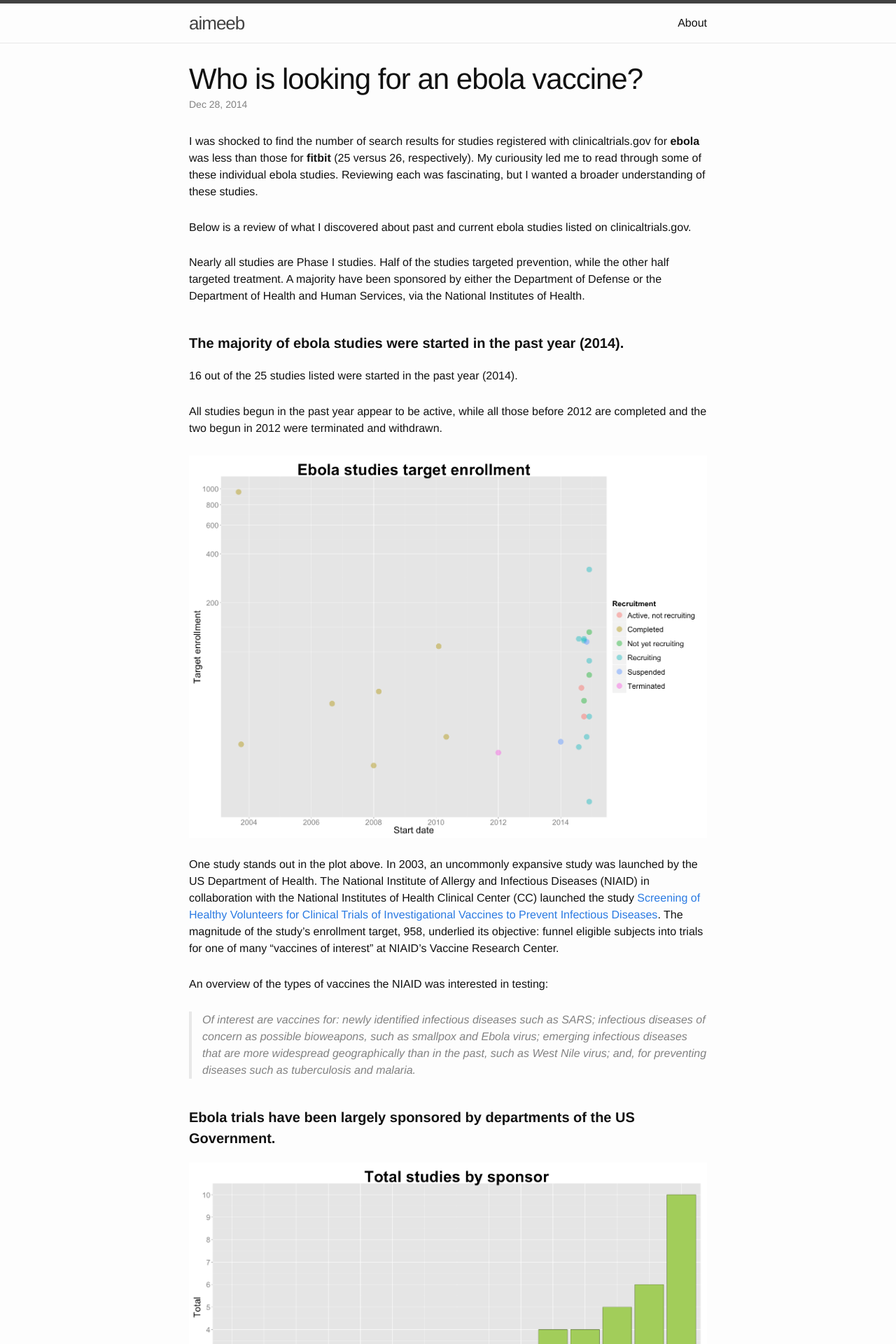
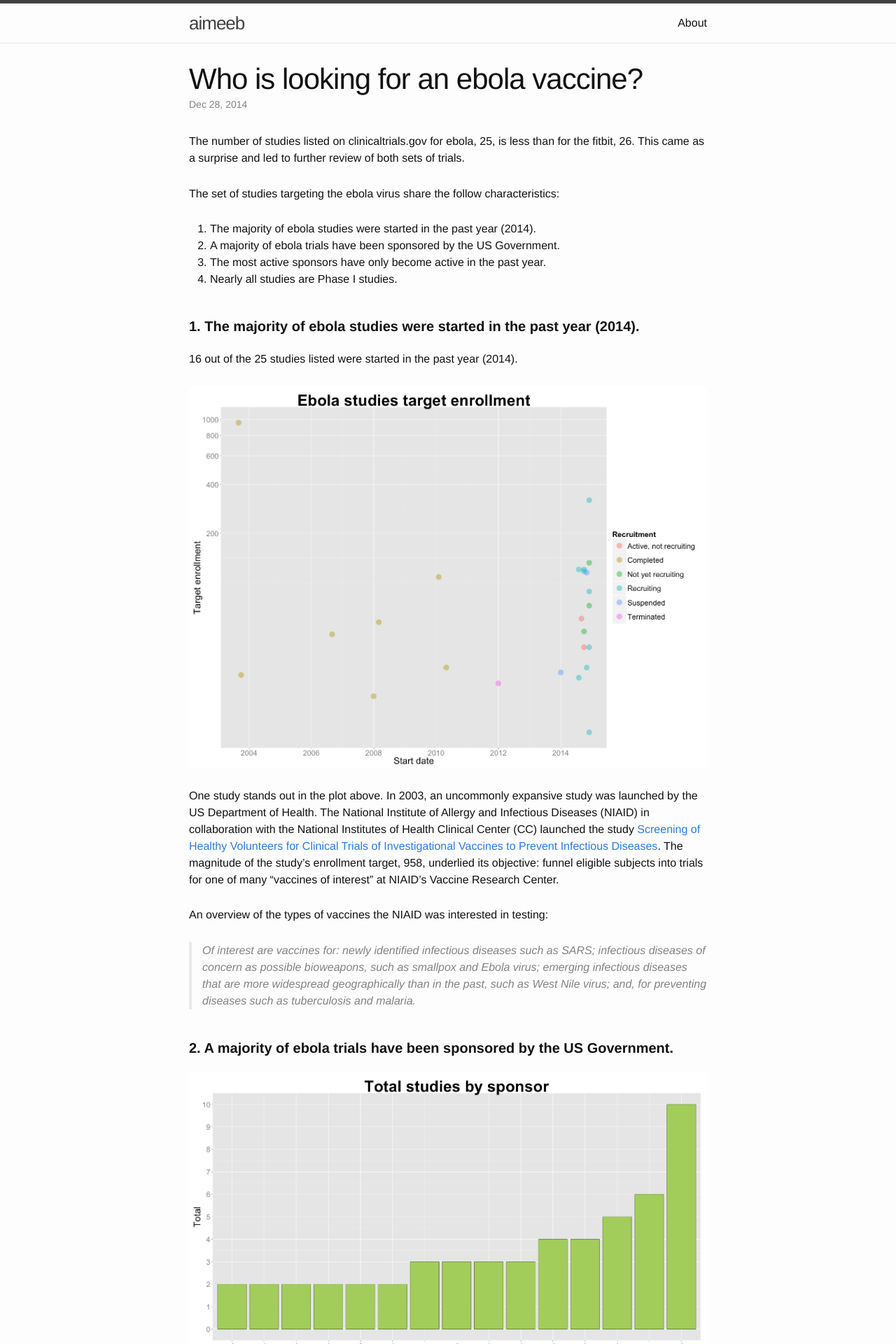
Before and after one commit to AimeeRose/aimeerose.github.io, a Jekyll site: the page built from _posts/2014-12-28-a-survey-of-ebola-trials.markdown, in a window 1280 px wide. Shown: the top 1920 px of the page at 70% size. Built offline with Jekyll 4.4.1, drawn with Linux system fonts in a browser that asks for light colours; comment, search, counter and statistics services are not loaded; some of the changed text lies outside the part shown.

Commit message:
More edits to ebola post

````diff
--- a/_drafts/ebola_studies/ebola_studies.rmd
+++ b/_drafts/ebola_studies/ebola_studies.rmd
@@ -129,7 +129,7 @@ qplot(factor(year), data = groups, geom="bar", fill=factor(sponsor)) +
   labs(title = 'Active sponsors', x = 'Start Date', y ='Number of trials') +
   scale_y_continuous(breaks = seq(0, 30, 2)) +
   scale_size(range=c(5,20), guide="none") +
-  theme(legend.title = element_blank(), legend.key.size = unit(1.5, "cm"), legend.text = element_text(size = rel(0.6))) + title
+  theme(legend.title = element_blank(), legend.key.size = unit(1.5, "cm")) + title
 ```
 
 #### Studies are targeting prevention and treatment equally.
--- a/_posts/2014-12-28-a-survey-of-ebola-trials.markdown
+++ b/_posts/2014-12-28-a-survey-of-ebola-trials.markdown
@@ -5,17 +5,18 @@ date:   2014-12-28 09:37:23
 categories: r clinical data
 ---
 
-I was shocked to find the number of search results for studies registered with clinicaltrials.gov for <strong>ebola</strong> was less than those for <strong>fitbit</strong> (25 versus 26, respectively). My curiousity led me to read through some of these individual ebola studies. Reviewing each was fascinating, but I wanted a broader understanding of these studies.
+The number of studies listed on clinicaltrials.gov for ebola, 25, is less than for the fitbit, 26. This came as a surprise and led to further review of both sets of trials.
 
-Below is a review of what I discovered about past and current ebola studies listed on clinicaltrials.gov.
+The set of studies targeting the ebola virus share the follow characteristics:
 
-Nearly all studies are Phase I studies. Half of the studies targeted prevention, while the other half targeted treatment. A majority have been sponsored by either the Department of Defense or the Department of Health and Human Services, via the National Institutes of Health.
+1. The majority of ebola studies were started in the past year (2014).
+2. A majority of ebola trials have been sponsored by the US Government.
+3. The most active sponsors have only become active in the past year.
+4. Nearly all studies are Phase I studies.
 
-#### **The majority of ebola studies were started in the past year (2014).**
+#### **1. The majority of ebola studies were started in the past year (2014).**
 
 16 out of the 25 studies listed were started in the past year (2014).
-
-All studies begun in the past year appear to be active, while all those before 2012 are completed and the two begun in 2012 were terminated and withdrawn.
 
 <img src="/css/images/ebola_studies_target_enrollment.png" />
 
@@ -25,35 +26,27 @@ An overview of the types of vaccines the NIAID was interested in testing:
 
 > Of interest are vaccines for: newly identified infectious diseases such as SARS; infectious diseases of concern as possible bioweapons, such as smallpox and Ebola virus; emerging infectious diseases that are more widespread geographically than in the past, such as West Nile virus; and, for preventing diseases such as tuberculosis and malaria.
 
-#### **Ebola trials have been largely sponsored by departments of the US Government.**
+#### **2. A majority of ebola trials have been sponsored by the US Government.**
 
 <img src="/css/images/total_studies_by_sponsor.png" />
 
-The following four sponsors have each had a share of a notable proportion of trials:
+The National Institute of Allergy and Infectious Diseases (NIAID) is a sponsor in 40% of ebola trials. Also in the top 3 sponsors is the National Institutes for Health Clinical Center (CC)). NIAID and CC are both part of the US Department of Health and Human Services and together take part in two-thirds of ebola trials.
 
-* Department of Defense: 20%
-* Wellcome Trust: 20%
-* National Institutes of Health Clinical Center (CC): 24%
-* National Institute of Allergy and Infectious Diseases (NIAID): 40%
-
-<br />
-CC and NIAID are both a part of the National Institutes of Health, which is a part of the US Department of Health and Human Services. These two sponsors together have been a part of 2/3 of trials for ebola.
-
-#### **The most active sponsors have only become active in the past year**
+#### **3. The most active sponsors have only become active in the past year.**
 
 Many new sponsors have become active in sponsoring ebola trials in the past year.
 Qualifying <strong>active sponsors</strong> as sponsors which have been involved in 3 or more trials, all active sponsors, aside from those affiliated with the US government, have become involved only in the past year. While the US Department of Defense, NIAID and CC have been sponsoring trials since 2003, in 2014, 6 other sponsors have been involved in 3 or more trials.
 
 <img src="/css/images/active_sponsors.png" />
 
-#### **Nearly all studies are Phase I studies.**
+#### **4. Nearly all studies are Phase I studies.**
 
 | Phase             | Number of Studies |
-| :-------------    | -----------------:|
+| :-------------    | :-----------------|
 | Phase 1           | 20                |
 | Phase 1 / Phase 2 | 2                 |
 | Phase 2           | 1                 |
 | Phase 2 / Phase 3 | 1                 |
 
 <br />
-Phase I studies focus on the safety, rather than the efficacy, of a treatment. Alas, it is not news neither a vaccine nor a treatment for ebola is near or even on its way to FDA approval and the wider market.
+Phase I studies focus on the safety, rather than the efficacy, of a treatment. Neither a vaccine nor a treatment for ebola is near or even on its way to FDA approval and the wider market.
--- a/css/main.scss
+++ b/css/main.scss
@@ -68,6 +68,7 @@ td, th {
 table {
   border:2px solid lightgrey;
   border-collapse: collapse;
+  width: 100%;
 }
 
 blockquote {
````
Also changed, not shown: css/images/active_sponsors.png, 1 other file.
